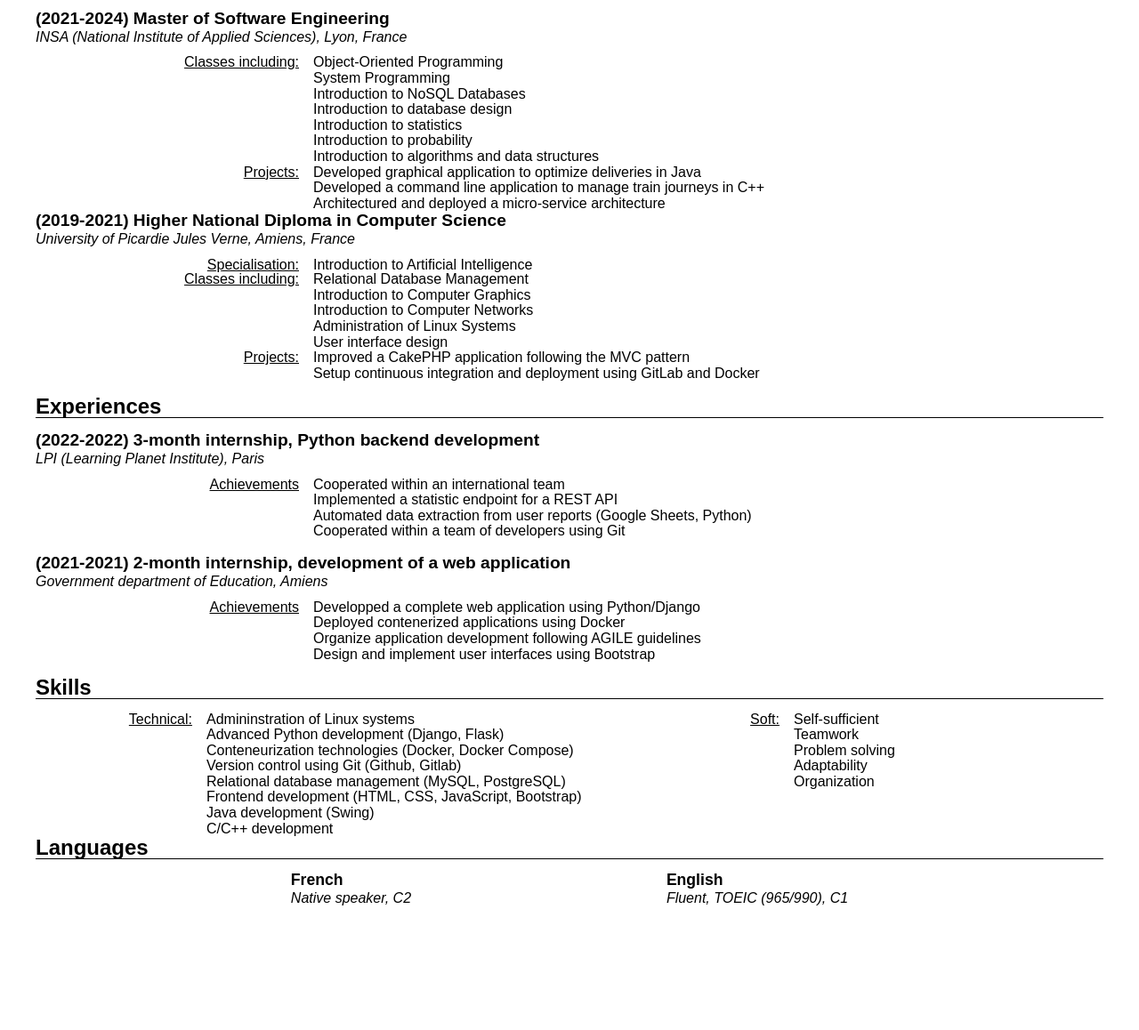
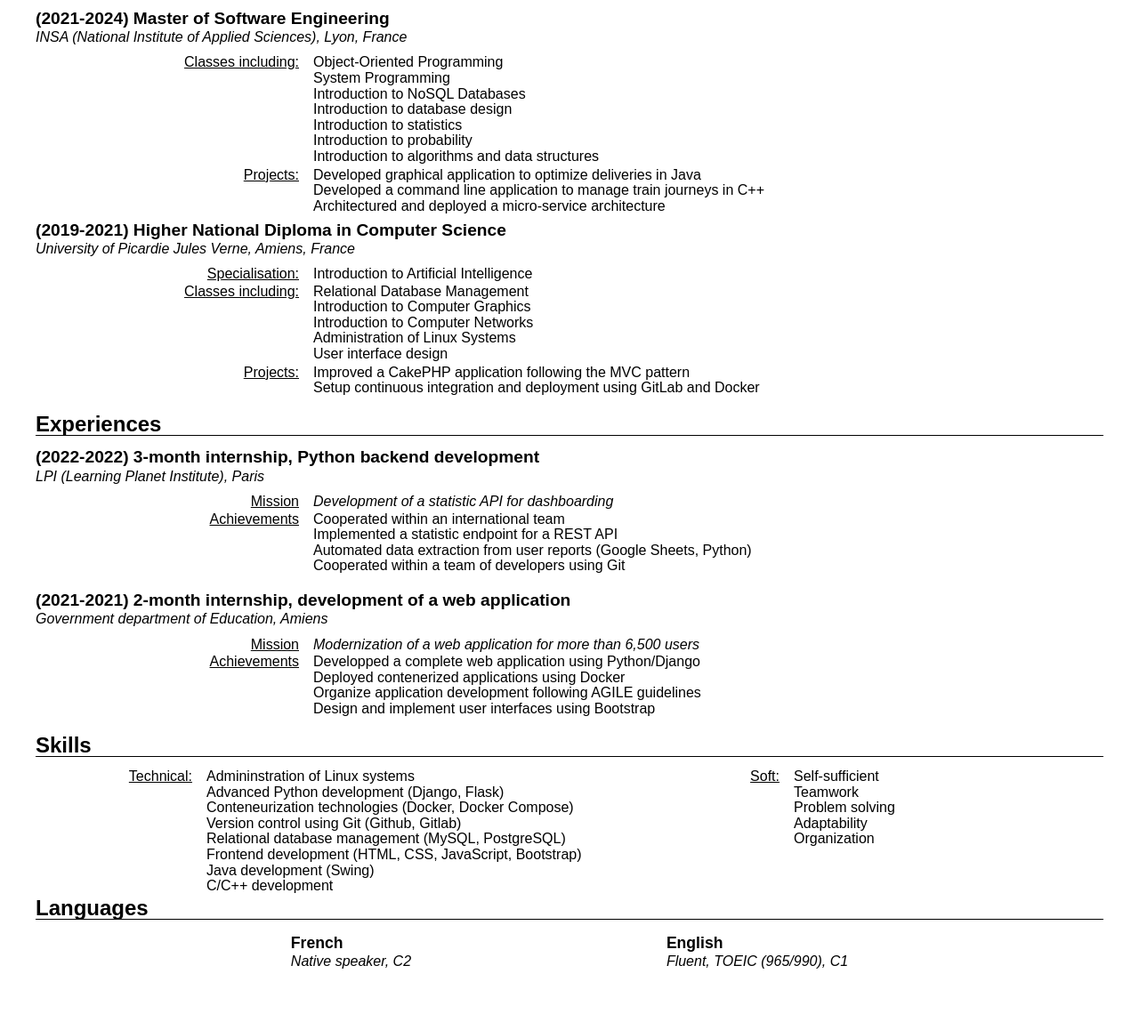
Before and after one commit to 1gni5/rezu-me, a Flask app: page /render/ in a window 1280 px wide. Shown: the part 189-1347 px from the top of the page at 89% size. Before the commit the page ends 1207 px from the top, so only its background shows below. Run offline with Flask 2, Linux system fonts and the light colour scheme.

Commit message:
Add mission to experiences

```diff
--- a/db/master.json
+++ b/db/master.json
@@ -187,6 +187,7 @@
             "begin": "2022-06-16",
             "end": "2022-08-15",
             "location": "LPI (Learning Planet Institute), Paris",
+            "mission": "Development of a statistic API for dashboarding",
             "achievements": [
                 {
                     "label": "Cooperated within an international team",
@@ -232,6 +233,7 @@
             "begin": "2021-05-20",
             "end": "2021-07-15",
             "location": "Government department of Education, Amiens",
+            "mission": "Modernization of a web application for more than 6,500 users",
             "achievements": [
                 {
                     "label": "Developped a complete web application using Python/Django",
--- a/src/models.py
+++ b/src/models.py
@@ -64,6 +64,7 @@ class Experience(BaseModel):
     begin: date
     end: date
     location: str
+    mission: str
     achievements: list[TaggedItem]
 
 
--- a/src/static/stylesheets/render.css
+++ b/src/static/stylesheets/render.css
@@ -8,6 +8,10 @@ body {
 li {
     list-style: none;
     padding-bottom: 0.1em;
+}
+
+.italic {
+    font-style: italic;
 }
 
 /* --- Header --- */
@@ -56,7 +60,7 @@ li {
 .item-title {
     font-size: 1.2em;
     font-weight: bold;
-    margin-bottom: 0.2em;
+    margin: 0.2em 0;
 }
 
 .item-subtitle {
@@ -73,6 +77,10 @@ li {
 .row-title {
     text-decoration: underline;
     text-align: right;
+}
+
+.row-title, .row-content {
+    margin-bottom: 0.2em;
 }
 
 /* --- Languages --- */
--- a/src/templates/render.html
+++ b/src/templates/render.html
@@ -77,6 +77,10 @@
 
         {% if e.achievements %}
         <div class="double-column">
+
+            <p class="row-title"> Mission </p>
+            <p class="row-content italic"> {{e.mission}} </p>
+
             <p class="row-title"> Achievements </p>
             <ul class="row-content">
                 {% for a in e.achievements %}
```
